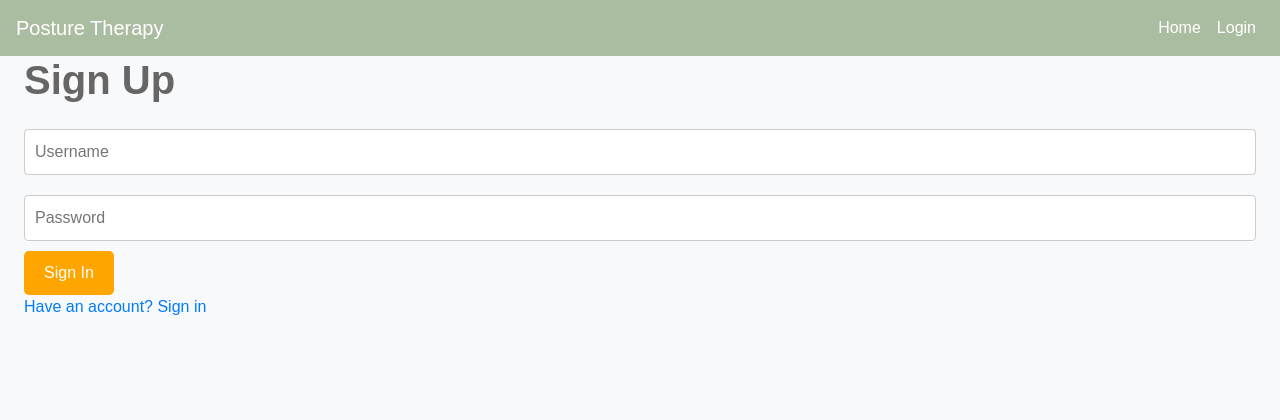
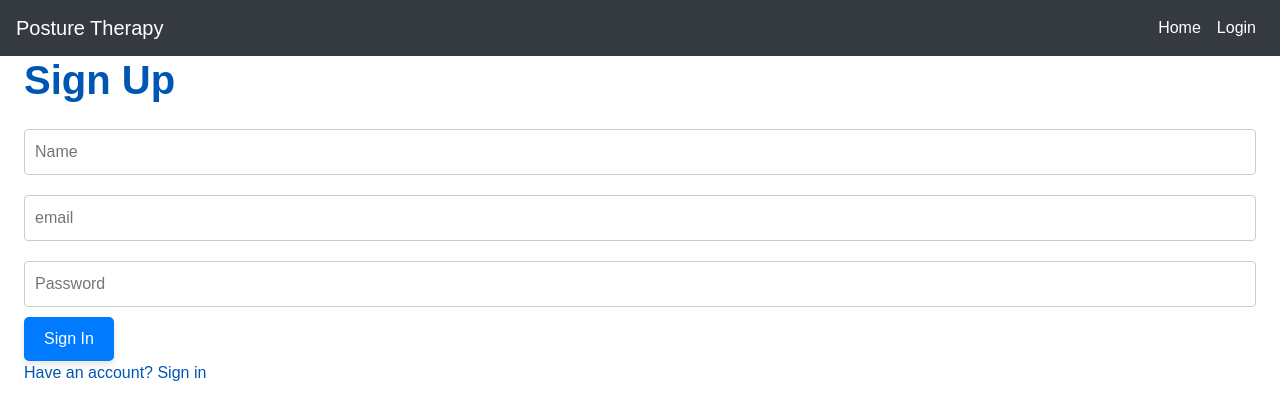
Before and after one commit to luke3ng/alignwizard, a Flask app: page /signUp in a window 1280 px wide. Shown: the top 420 px of the page. Run offline with Flask 3, Linux system fonts and the light colour scheme; some libraries are stand-ins or nearby versions.

Commit message:
Creating landing page and updating email log in

```diff
--- a/app.py
+++ b/app.py
@@ -22,14 +22,16 @@ login_manager.init_app(app)
 login_manager.login_view = 'loginPage'
 class User(UserMixin, db.Model):
     id = db.Column(db.Integer, primary_key=True)
-    username = db.Column(db.String(150), unique=True, nullable=False)
+    name = db.Column(db.String(150), nullable=False)
+    email = db.Column(db.String(150), unique=True, nullable=False)
+
     password_hash = db.Column(db.String(200), nullable=False)
 
     # Relationship to link User to their Patients
     patients = db.relationship('Patient', backref='user', lazy=True)
 
     def __repr__(self):
-        return f'<User {self.username}>'
+        return f'<User {self.name}>'
 
 class Patient(db.Model):
     id = db.Column(db.Integer, primary_key=True)
@@ -47,12 +49,12 @@ class Image(db.Model):
     image_left = db.Column(db.LargeBinary)
     image_right = db.Column(db.LargeBinary)
     patient_id = db.Column(db.Integer, db.ForeignKey('patient.id'), nullable=False)
-def addUser(username, password):
+def addUser(name,email, password):
     password_hash = generate_password_hash(password)
-    new_user = User(username=username, password_hash=password_hash)
+    new_user = User(name=name, password_hash=password_hash, email = email)
     db.session.add(new_user)
     db.session.commit()
-    print(f"User {username} added successfully!")
+    print(f"User {name} added successfully!")
 def addPatient(patientName, userID):
     new_patient = Patient(patient_name=patientName, user_id=userID)
     db.session.add(new_patient)
@@ -73,8 +75,9 @@ def addImage(front,back,left,right,patientID):
     print(f" images added successfully!")
 globalImages = {}
 savedImages = {}
-username = ''
+name = ''
 password = ''
+email = ''
 
 # Configure upload folder
 UPLOAD_FOLDER = 'uploads'
@@ -231,9 +234,10 @@ def signUp():
 @app.route("/getUser", methods=['POST'])
 def getUser():
     data = request.json
-    username = data['username']
+
     password = data['password']
-    user = db.session.execute(db.select(User).filter_by(username=username)).scalar_one_or_none()
+    email = data['email']
+    user = db.session.execute(db.select(User).filter_by(email=email)).scalar_one_or_none()
     if user:
         pw = check_password_hash(user.password_hash, password)
         if pw == True:
@@ -244,7 +248,7 @@ def getUser():
         else:
             jsonify({"error":"incorrect password"}),401
     else:
-        jsonify({"error": "incorrect username or password"}),401
+        jsonify({"error": "incorrect email or password"}),401
 
 
 
@@ -256,15 +260,15 @@ def getUser():
 @app.route("/createUser", methods=['POST'])
 def createUser():
     data = request.json
-    username = data['username']
+    email = data['email']
     password = data['password']
-    print(username)
+    print(email)
     print(password)
 
-    nameTaken = db.session.execute(db.select(User).filter_by(username=username)).scalar_one_or_none()
+    nameTaken = db.session.execute(db.select(User).filter_by(email=email)).scalar_one_or_none()
     if nameTaken:
         return jsonify({"error":"name is taken"}),401
-    addUser(username,password)
+    addUser(name,email,password)
 
     return jsonify({"message": "new user recieved"})
 
--- a/static/css/style.css
+++ b/static/css/style.css
@@ -7,10 +7,14 @@
 
 /* Color Variables */
 :root {
-  --primary-color: #007bff;
-  --secondary-color: #6c757d;
-  --background-color: #f8f9fa;
-  --text-color: #212529;
+  --primary-color: #0056b3; /* Darker blue */
+  --secondary-color: #6c757d; /* Gray */
+  --background-color: #ffffff; /* Light gray */
+  --text-color: #212529; /* Dark gray */
+  --header-background-color: #343a40; /* Dark gray for header */
+  --button-background-color: #007bff; /* Blue for buttons */
+  --button-hover-color: #0056b3; /* Darker blue for button hover */
+  --overlay-color: rgba(0, 0, 0, 0.4); /* Slightly lighter overlay */
 }
 
 body {
@@ -33,9 +37,9 @@ h1, h2, h3, h4, h5, h6 {
   font-weight: 600;
 }
 
-h1 { font-size: 2.5em; }
-h2 { font-size: 2em; }
-h3 { font-size: 1.75em; }
+h1 { font-size: 2.5em; color: var(--primary-color); }
+h2 { font-size: 2em; color: var(--primary-color); }
+h3 { font-size: 1.75em; color: var(--secondary-color); }
 
 a {
   color: var(--primary-color);
@@ -52,14 +56,15 @@ button, .button, .btn {
   padding: 10px 20px;
   font-size: 1em;
   color: #fff !important;
-  background-color: #FFA500 !important;
+  background-color: var(--button-background-color) !important;
   border: none !important;
   border-radius: 5px !important;
   cursor: pointer !important;
+  box-shadow: 0 4px 6px rgba(0, 0, 0, 0.1); /* Add box shadow for buttons */
 }
 
 button:hover, .button:hover, .btn:hover {
-  background-color: #cc8400 !important;
+  background-color: var(--button-hover-color) !important;
 }
 
 input, select, textarea {
@@ -101,7 +106,7 @@ header {
 
 /* Navbar styles */
 nav.navbar.custom-navbar {
-  background-color: #aabda0 !important;
+  background-color: var(--header-background-color) !important;
 }
 
 nav.navbar.custom-navbar .navbar-brand,
@@ -131,7 +137,7 @@ nav.navbar.custom-navbar .nav-link:hover {
 }
 
 h1 {
-  color: #666666; /* Lighter gray */
+  color: var(--primary-color);
 }
 
 .patient-data {
--- a/templates/login.html
+++ b/templates/login.html
@@ -8,7 +8,7 @@
   <h2>Login</h2>
 
   <div class="form">
-    <input type="text" id="un" placeholder="Username" name="un" />
+    <input type="text" id="un" placeholder="email" name="un" />
     <input type="password" id="pw" placeholder="Password" name="pw" />
     <button id="sign-in">Sign in</button>
     <a href="/signUp"> <p>Don't have an account? Register</p></a>
@@ -19,7 +19,7 @@ document.addEventListener("DOMContentLoaded", function() {
     document.getElementById("sign-in").addEventListener("click", function(event) {
         event.preventDefault(); // Prevent default form submission behavior
 
-        const username = document.getElementById('un').value;
+        const email = document.getElementById('un').value;
         const password = document.getElementById('pw').value;
 
         fetch("/getUser", {
@@ -27,7 +27,7 @@ document.addEventListener("DOMContentLoaded", function() {
             headers: {
                 "Content-Type": "application/json"
             },
-            body: JSON.stringify({ username: username, password: password })
+            body: JSON.stringify({ email: email, password: password })
         })
         .then(response => {
             if (response.ok) {
--- a/templates/signUp.html
+++ b/templates/signUp.html
@@ -6,7 +6,8 @@
 <h1>Sign Up</h1>
 <div class="signin-wrap">
   <form class="form">
-    <input type="text" id="un" placeholder="Username" name="un" />
+    <input type="text" id="un" placeholder="Name" name="un" />
+    <input type="text" id="email" placeholder="email" name="email" />
     <input type="password" id="pw" placeholder="Password" name="pw" />
     <button type="button" id="sign-in">Sign In</button>
     <a href="/login"> <p>Have an account? Sign in</p></a>
@@ -18,12 +19,13 @@
     $(document).ready(function() {
         $("#sign-in").on("click", function(event) {
             event.preventDefault(); // Prevent default button behavior
-            const username = document.getElementById('un').value;
+            const name = document.getElementById('un').value;
             const password = document.getElementById('pw').value;
+            const email = document.getElementById('email').value;
             $.ajax({
                 type: "POST",
                 url: "/createUser",
-                data: JSON.stringify({ username: username, password: password }),
+                data: JSON.stringify({ name: name, password: password,email:email }),
                 contentType: "application/json",
                 success: function(response) {
                     console.log(response);
```
Also changed, not shown: other parts of static/css/style.css (+42 -1 lines), templates/home.html (+36 -12 lines), static/css/clipart.jpg (added), static/css/homeImage.jpg (added), static/css/posture.jpg (renamed from static/homeImage.jpg).
